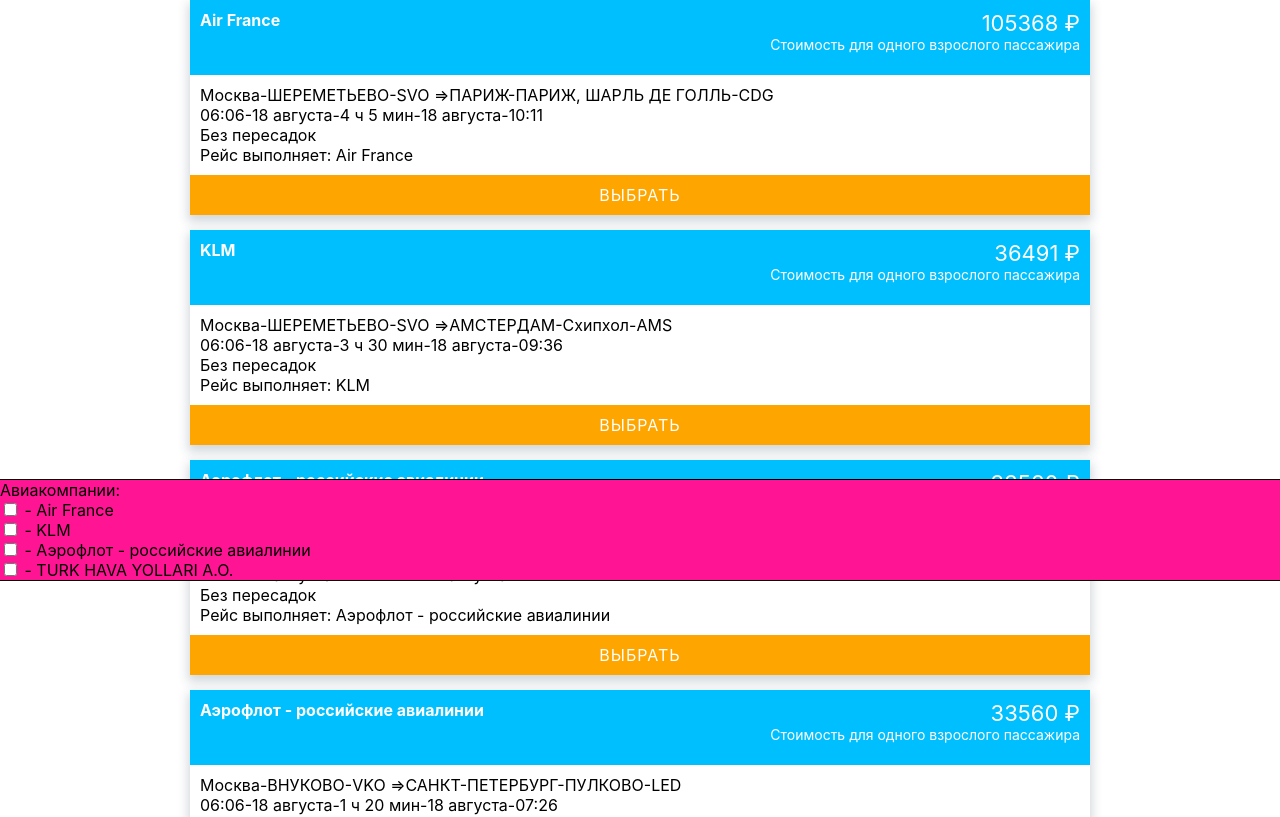
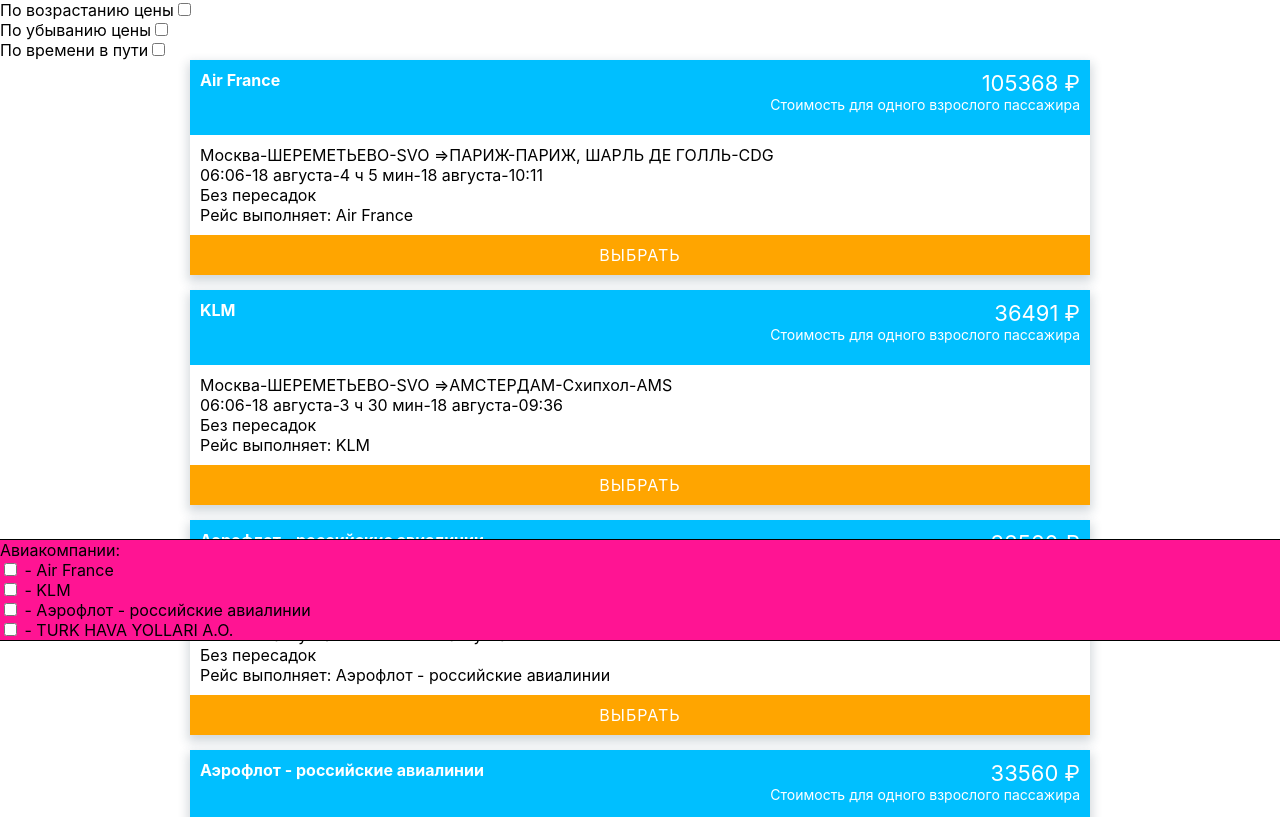
Before and after one commit to weltkind6/avia-search, a React (Create React App) app: page / in a window 1280 px wide. Shown: the top 817 px of the page. Built offline with nearby package versions, Linux system fonts and the light colour scheme.

Commit message:
sorting component

```diff
--- a/src/components/SearchResults/SearchResults.js
+++ b/src/components/SearchResults/SearchResults.js
@@ -2,11 +2,13 @@
 import Ticket from "../common/Ticket/Ticket";
 import Companies from "../Companies/Companies";
 import styles from './styles.module.css'
+import Sorting from "../Sorting/Sorting";
 
 const SearchResult = ({ dataCopy }) => {
 
     return (
         <div className={styles.wrapper}>
+            <Sorting />
             <Ticket dataCopy={dataCopy}/>
             <Companies dataCopy={dataCopy}/>
         </div>
--- /dev/null
+++ b/src/components/Sorting/Sorting.js
@@ -0,0 +1,45 @@
+import React, {useEffect, useState} from 'react';
+
+const Sorting = () => {
+    const [selectedOption, setSelectedOption] = useState(null);
+    const handleOptionChange = (e) => {
+        setSelectedOption(e.target.value);
+    };
+
+    return (
+        <div>
+            <div>
+                <span>По возрастанию цены</span>
+                <input
+                    type="checkbox"
+                    name="option"
+                    value="option1"
+                    checked={selectedOption === 'option1'}
+                    onChange={handleOptionChange}
+                />
+            </div>
+           <div>
+               <span>По убыванию цены</span>
+               <input
+                   type="checkbox"
+                   name="option"
+                   value="option2"
+                   checked={selectedOption === 'option2'}
+                   onChange={handleOptionChange}
+               />
+           </div>
+            <div>
+                <span>По времени в пути</span>
+                <input
+                    type="checkbox"
+                    name="option"
+                    value="option3"
+                    checked={selectedOption === 'option3'}
+                    onChange={handleOptionChange}
+                />
+            </div>
+        </div>
+);
+};
+
+export default Sorting;
```
